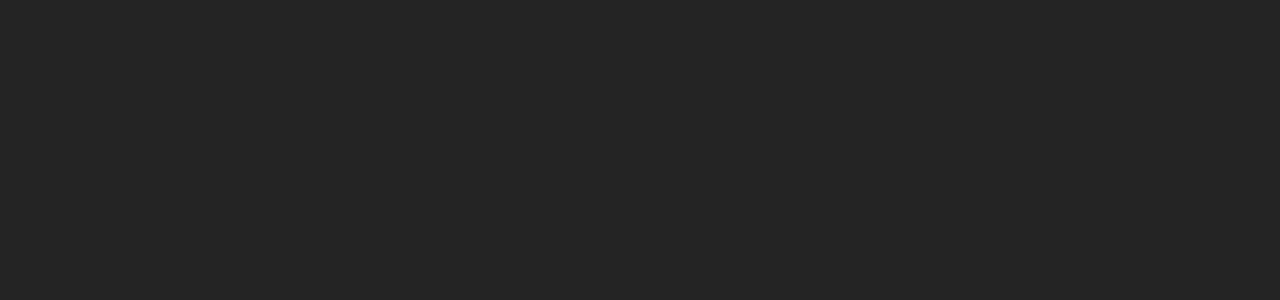
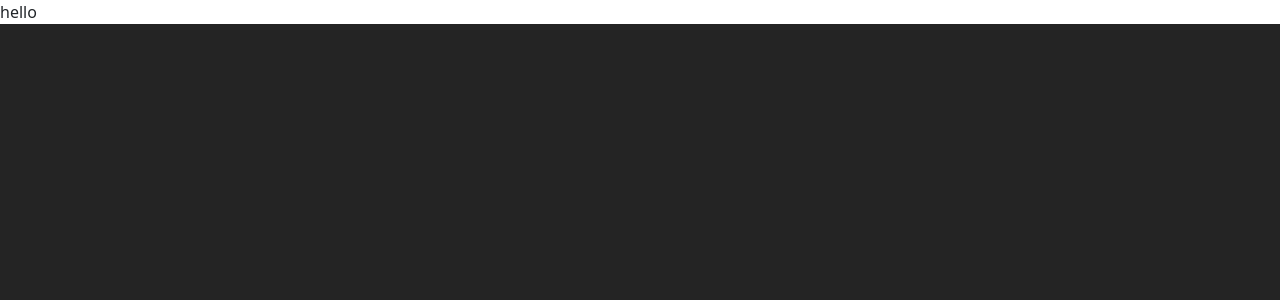
Before and after one commit to Samartsevnik/RecipeWebsite, a React (Vite) app: page / in a window 1280 px wide. Shown: the top 300 px of the page. Built offline with nearby package versions, Linux system fonts and the light colour scheme.

Commit message:
build: redux(rtk) setup

```diff
--- a/src/App.tsx
+++ b/src/App.tsx
@@ -1,5 +1,5 @@
 function App() {
-  return <></>;
+  return <div>hello</div>;
 }
 
 export default App;
--- /dev/null
+++ b/src/store/store.ts
@@ -0,0 +1,8 @@
+import { configureStore } from '@reduxjs/toolkit';
+
+export const store = configureStore({
+  reducer: {},
+});
+
+export type RootState = ReturnType<typeof store.getState>;
+export type AppDispatch = typeof store.dispatch;
```
